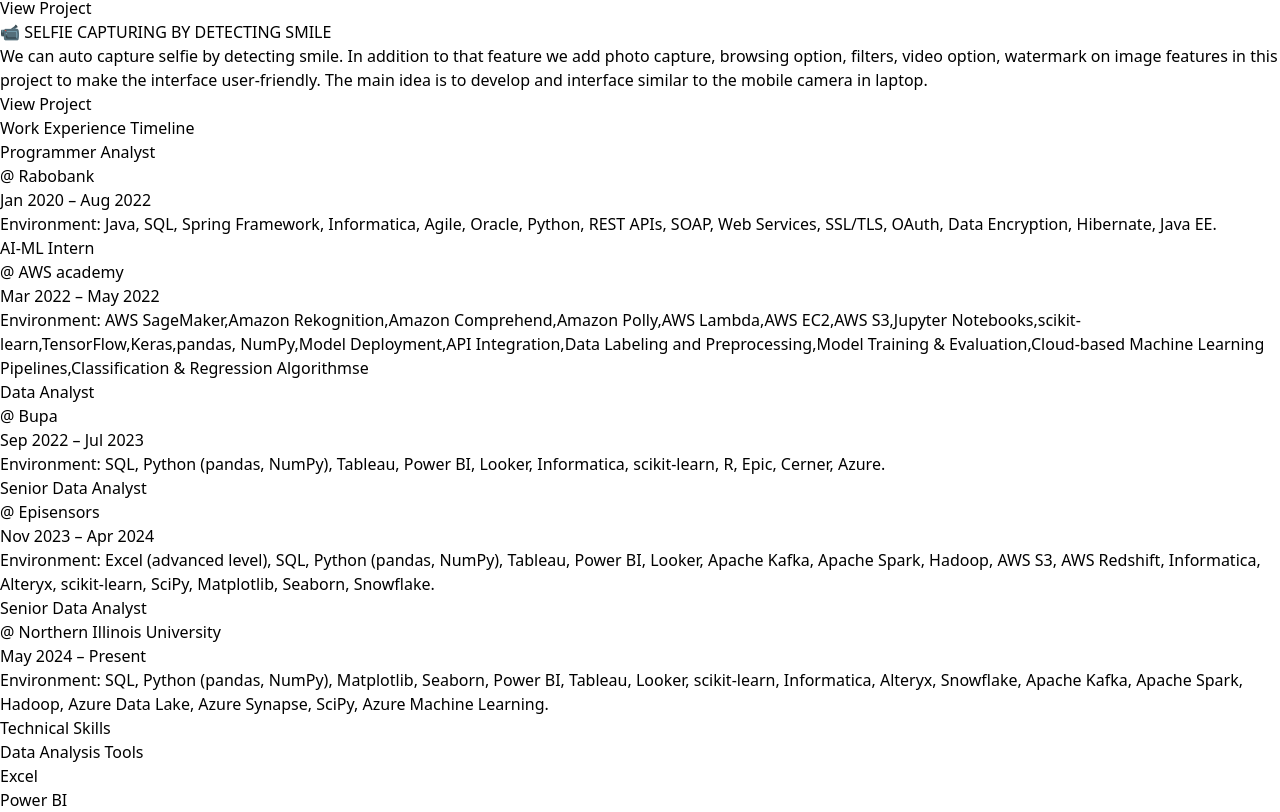
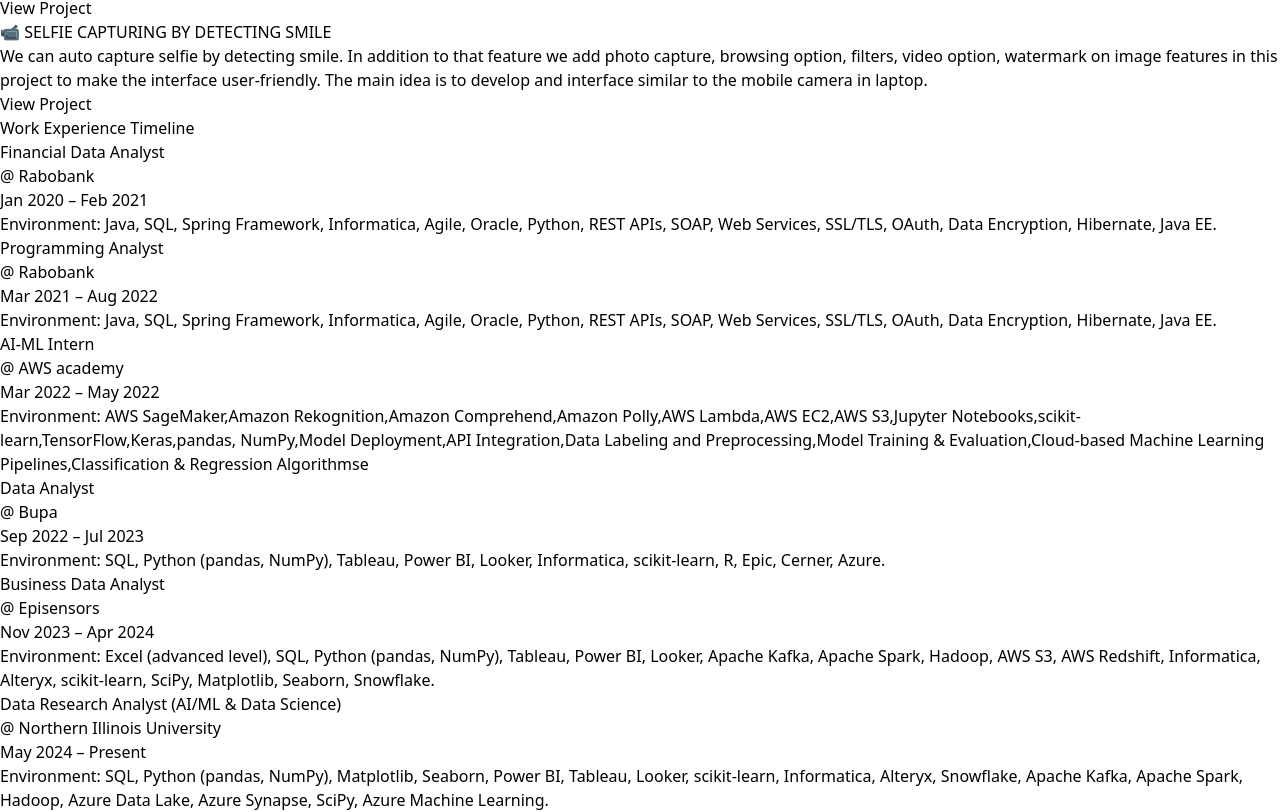
Before and after one commit to mani99sai12l/sai, a React (Vite) app: page / in a window 1280 px wide. Shown: the part 2290-3102 px from the top of the page. Built offline with nearby package versions, Linux system fonts and the light colour scheme.

Commit message:
Fix image path for GitHub Pages

```diff
--- a/src/Portfolio.jsx
+++ b/src/Portfolio.jsx
@@ -4,9 +4,15 @@
 export default function Portfolio() {
   const experiences = [
     {
-      title: "Programmer Analyst",
+      title: "Financial Data Analyst",
       org: "Rabobank",
-      date: "Jan 2020 – Aug 2022",
+      date: "Jan 2020 – Feb 2021",
+      desc: "Environment: Java, SQL, Spring Framework, Informatica, Agile, Oracle, Python, REST APIs, SOAP, Web Services, SSL/TLS, OAuth, Data Encryption, Hibernate, Java EE."
+    },
+    {
+      title: "Programming Analyst",
+      org: "Rabobank",
+      date: "Mar 2021 – Aug 2022",
       desc: "Environment: Java, SQL, Spring Framework, Informatica, Agile, Oracle, Python, REST APIs, SOAP, Web Services, SSL/TLS, OAuth, Data Encryption, Hibernate, Java EE."
     },
     {
@@ -22,13 +28,13 @@
       desc: "Environment: SQL, Python (pandas, NumPy), Tableau, Power BI, Looker, Informatica, scikit-learn, R, Epic, Cerner, Azure."
     },
     {
-      title: "Senior Data Analyst",
+      title: "Business Data Analyst",
       org: "Episensors",
       date: "Nov 2023 – Apr 2024",
       desc: "Environment: Excel (advanced level), SQL, Python (pandas, NumPy), Tableau, Power BI, Looker, Apache Kafka, Apache Spark, Hadoop, AWS S3, AWS Redshift, Informatica, Alteryx, scikit-learn, SciPy, Matplotlib, Seaborn, Snowflake."
     },
     {
-      title: "Senior Data Analyst",
+      title: "Data Research Analyst (AI/ML & Data Science)",
       org: "Northern Illinois University",
       date: "May 2024 – Present",
       desc: "Environment: SQL, Python (pandas, NumPy), Matplotlib, Seaborn, Power BI, Tableau, Looker, scikit-learn, Informatica, Alteryx, Snowflake, Apache Kafka, Apache Spark, Hadoop, Azure Data Lake, Azure Synapse, SciPy, Azure Machine Learning."
```
Also changed, not shown: 2 other files (tests, documents, lock files or other folders).
